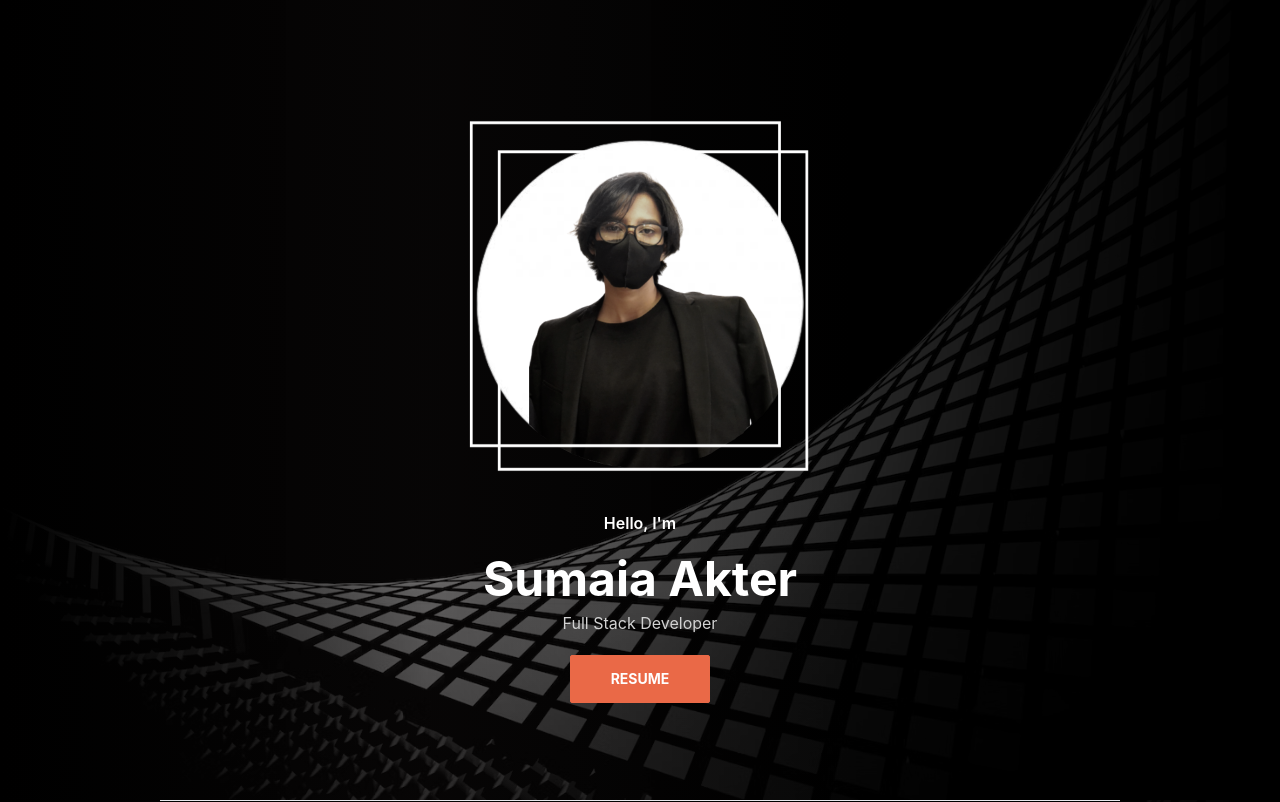
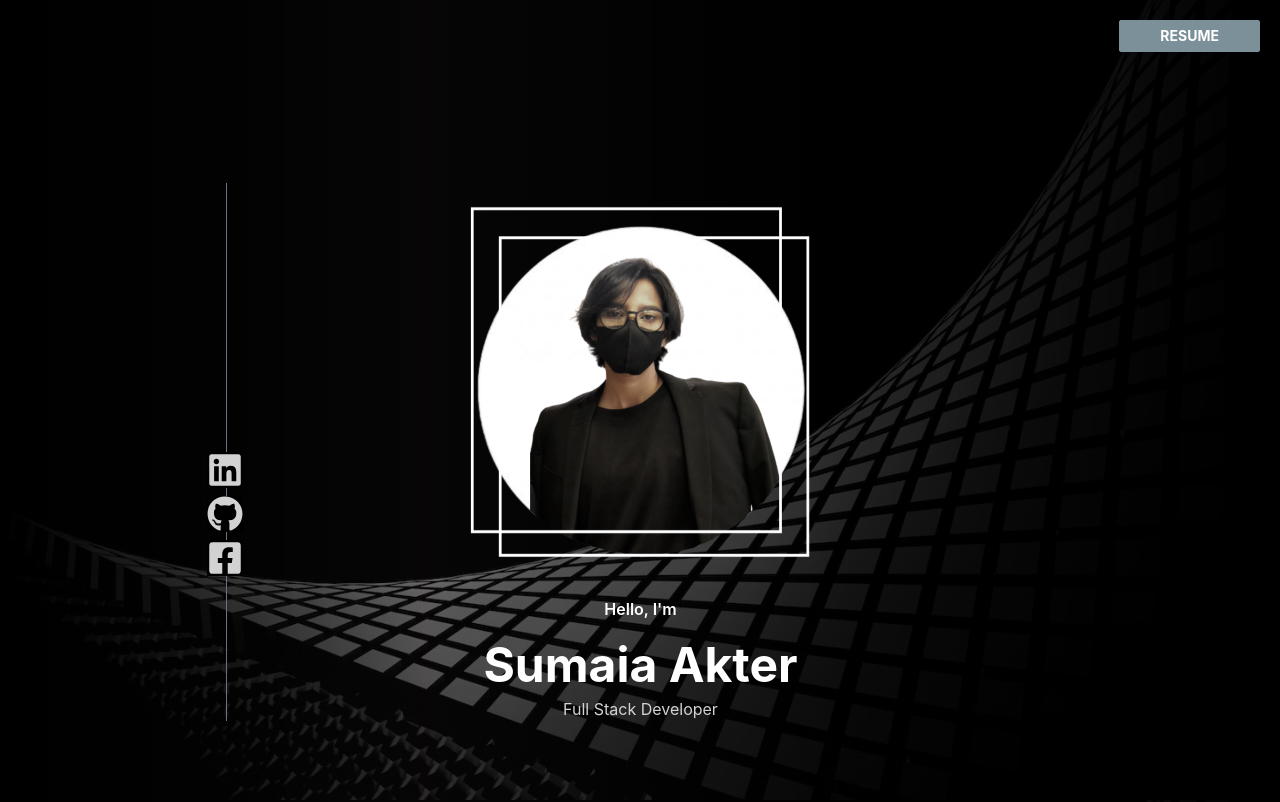
Before and after one commit to Sumaiya-topu/my-portfolio, a React (Create React App) app: page / in a window 1280 px wide. Shown: the top 802 px of the page. Built offline with nearby package versions, Linux system fonts and the light colour scheme.

Commit message:
contact info added

```diff
--- a/package.json
+++ b/package.json
@@ -11,6 +11,7 @@
     "daisyui": "^2.43.0",
     "react": "^18.2.0",
     "react-dom": "^18.2.0",
+    "react-icons": "^4.7.1",
     "react-scripts": "5.0.1",
     "web-vitals": "^2.1.4"
   },
--- a/src/Components/ContactForm/ContactForm.js
+++ b/src/Components/ContactForm/ContactForm.js
@@ -10,18 +10,18 @@ function ContactForm() {
       <h1
         data-aos="zoom-in"
         data-aos-duration="3000"
-        className=" text-gray-300 text-3xl font-bold mt-10"
+        className=" text-gray-300 text-3xl font-bold mt-10 "
       >
         Contact Me
       </h1>
       <form
         data-aos="fade-up"
         data-aos-duration="3000"
-        className="lg:w-1/2 mx-auto"
+        className="lg:w-1/2 mx-auto border-t pt-10 mt-5"
         onSubmit={handleSubmit}
       >
         <label
-          className="block text-gray-300 text-start font-semibold mt-10 mb-2"
+          className="block text-gray-300 text-start font-semibold  mb-2"
           htmlFor="email"
         >
           Email Address
--- a/src/Components/Hero/Hero.js
+++ b/src/Components/Hero/Hero.js
@@ -1,11 +1,42 @@
 import React from "react";
 import "./Hero.css";
 import hero from "../../assets/hero.png";
+import { FaLinkedin, FaGithub, FaFacebookSquare } from "react-icons/fa";
 
 const Hero = () => {
   return (
-    <div className="hero">
     <div>
+      <div className=" text-right ">
+        <a
+          data-aos="zoom-in-left"
+          data-aos-easing="ease-out-cubic"
+          data-aos-duration="3000"
+          href="Sumaia Akter (1).pdf"
+          download="Sumaia Akter (1).pdf"
+        >
+          <button className="btn btn-sm btn-secondary  mr-5  mt-5 rounded-sm text-white font-bold px-10  transition ease-in-out delay-150 hover:-translate-y-1 hover:scale-110 duration-700">
+            Resume
+          </button>
+        </a>
+      </div>
+      <div className="hero ">
+        <div className=" border-l border-gray-500	 relative ">
+          <div
+            data-aos="fade-right"
+            data-aos-easing="ease-out-cubic"
+            data-aos-duration="3000"
+            className=" absolute -left-5 top-1/2 "
+          >
+            <a href="https://www.linkedin.com/in/sumaiya-akter-82b387193/">
+              <FaLinkedin className="lg:text-4xl bg-black transition ease-in-out delay-150 hover:-translate-y-1 hover:scale-125 hover:bg-white hover:text-blue-600 duration-700"></FaLinkedin>
+            </a>
+            <a href="https://github.com/Sumaiya-topu">
+              <FaGithub className="mt-2 lg:text-4xl bg-black transition ease-in-out delay-150 hover:-translate-y-1 hover:scale-125  duration-700"></FaGithub>
+            </a>
+            <a href="https://www.facebook.com/sumaiya.jahan.2.0/">
+              <FaFacebookSquare className="mt-2 lg:text-4xl bg-black transition ease-in-out delay-150 hover:-translate-y-1 hover:scale-125 hover:bg-white hover:text-blue-600 duration-700"></FaFacebookSquare>
+            </a>
+          </div>
           <img
             data-aos="zoom-in-up"
             data-aos-easing="ease-out-cubic"
@@ -24,11 +55,7 @@ const Hero = () => {
               Sumaia Akter
             </h1>
             <p className="mt-2">Full Stack Developer</p>
-          <a href="Sumaia Akter (1).pdf" download="Sumaia Akter (1).pdf">
-            <button className="btn btn-accent mt-5 rounded-sm text-white font-bold px-10  transition ease-in-out delay-150 hover:-translate-y-1 hover:scale-110 hover:bg-rose-500 duration-400">
-              Resume
-            </button>
-          </a>
+          </div>
         </div>
       </div>
     </div>
--- a/src/Components/Projects/Projects.js
+++ b/src/Components/Projects/Projects.js
@@ -40,7 +40,7 @@ const Projects = () => {
         className=" grid grid-cols-1 lg:grid-cols-3 w-3/4 mx-auto my-32"
       >
         {projects.map((project) => (
-          <div className="p-4 hover:-translate-y-1 hover:scale-125 duration-300 mt-32">
+          <div className="p-4 hover:-translate-y-1 hover:scale-125 duration-300 lg:mt-32">
             <div className="flex justify-center">
               <div className=" bg-black mt-10 w-52 h-52 border rounded-full">
                 <img src={project.img} className=" w-full p-10 " alt="" />
```
Also changed, not shown: 1 other file (tests, documents, lock files or other folders). Lines whose indentation alone changed are shown as unchanged.
